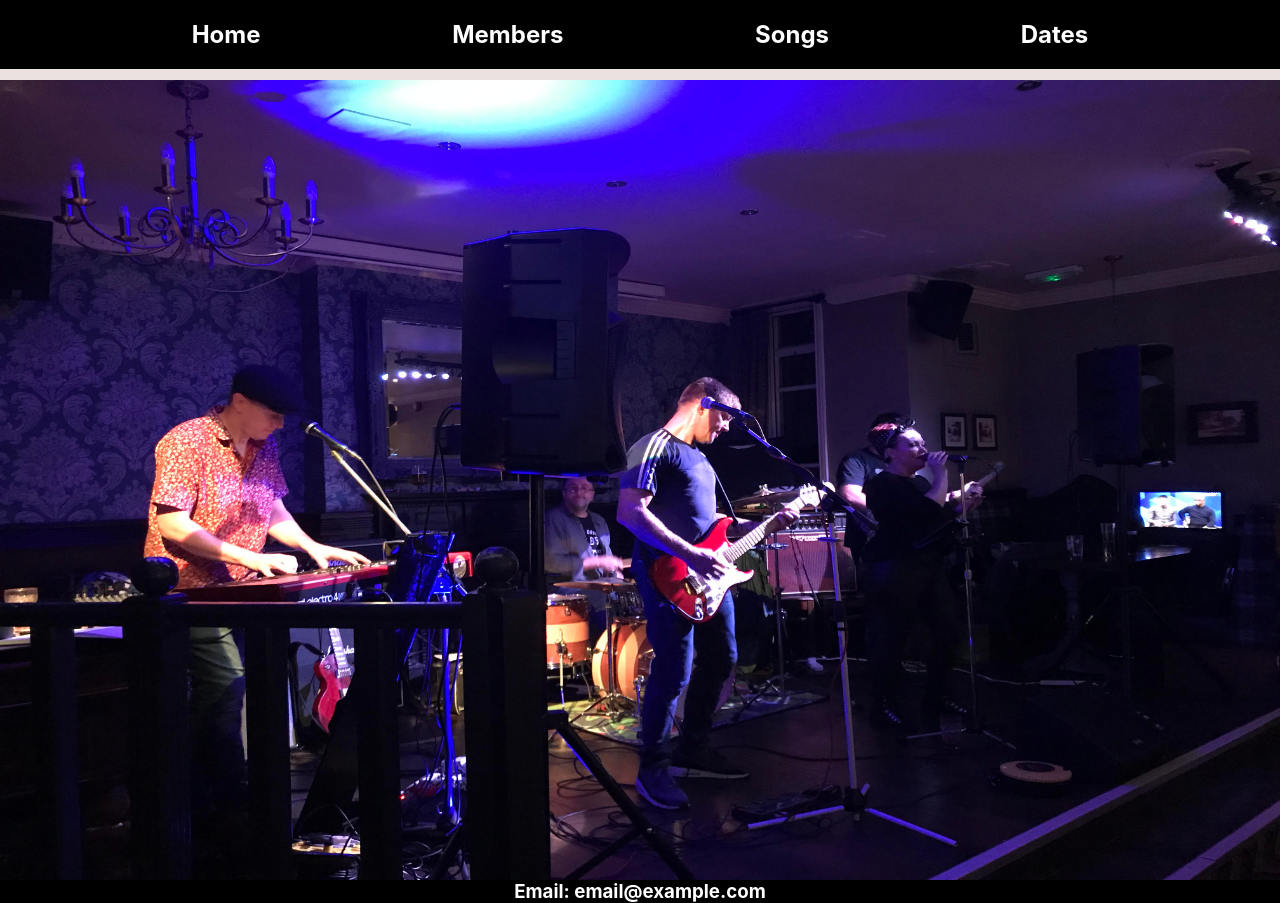
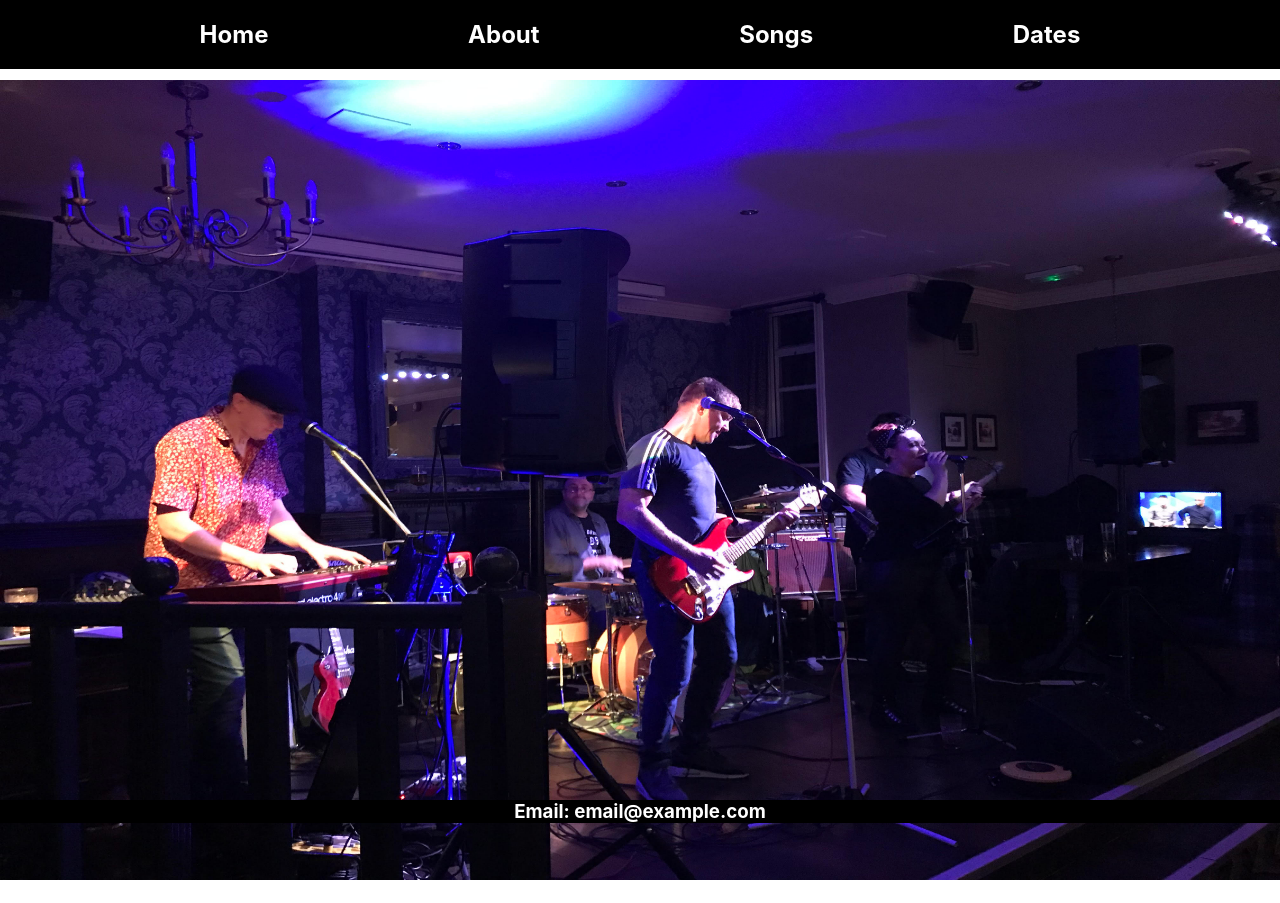
Before and after one commit to stefangouldson/whatsNext, a React (Create React App) app: page / in a window 1280 px wide. After the commit the page ends 823 px from the top, so only its background shows below. Built offline with nearby package versions, Linux system fonts and the light colour scheme.

Commit message:
basic layout done

```diff
--- a/src/App.css
+++ b/src/App.css
@@ -1,4 +1,4 @@
-body{margin: 0; padding: 0; background-color:rgb(235, 225, 225)}
+body{margin: 0; padding: 0; background-color:white}
 .App{margin: 0; padding: 0;}
 
 .page{
@@ -8,11 +8,15 @@ body{margin: 0; padding: 0; background-color:rgb(235, 225, 225)}
   flex-direction: column;
   align-items: center;
   padding-top: 10vh;
+  min-height: 90vh;
+  position: relative;
 }
 
 .background-img{
   width: 100%;
   height: 100vh;
+  position: fixed;
+  z-index: -100;
 }
 
 nav{
--- a/src/App.js
+++ b/src/App.js
@@ -28,7 +28,7 @@ class App extends React.Component{
   <div className="Pages">
   <nav>
       <h1 onClick={this.ChangetoHom}>Home</h1>
-      <h1 onClick={this.ChangetoMem}>Members</h1>
+      <h1 onClick={this.ChangetoMem}>About</h1>
       <h1 onClick={this.ChangetoSong}>Songs</h1>
       <h1 onClick={this.ChangetoDates}>Dates</h1>
   </nav>
@@ -41,7 +41,7 @@ class App extends React.Component{
   <div className="Pages">
   <nav>
     <h1 onClick={this.ChangetoHom}>Home</h1>
-    <h1 onClick={this.ChangetoMem}>Members</h1>
+    <h1 onClick={this.ChangetoMem}>About</h1>
     <h1 onClick={this.ChangetoSong}>Songs</h1>
     <h1 onClick={this.ChangetoDates}>Dates</h1>
   </nav>
@@ -54,7 +54,7 @@ class App extends React.Component{
   <div className="Pages">
   <nav>
     <h1 onClick={this.ChangetoHom}>Home</h1>
-    <h1 onClick={this.ChangetoMem}>Members</h1>
+    <h1 onClick={this.ChangetoMem}>About</h1>
     <h1 onClick={this.ChangetoSong}>Songs</h1>
     <h1 onClick={this.ChangetoDates}>Dates</h1>
   </nav>
@@ -67,7 +67,7 @@ class App extends React.Component{
     <div className="Dates">
     <nav>
       <h1 onClick={this.ChangetoHom}>Home</h1>
-      <h1 onClick={this.ChangetoMem}>Members</h1>
+      <h1 onClick={this.ChangetoMem}>About</h1>
       <h1 onClick={this.ChangetoSong}>Songs</h1>
       <h1 onClick={this.ChangetoDates}>Dates</h1>
     </nav>
```
